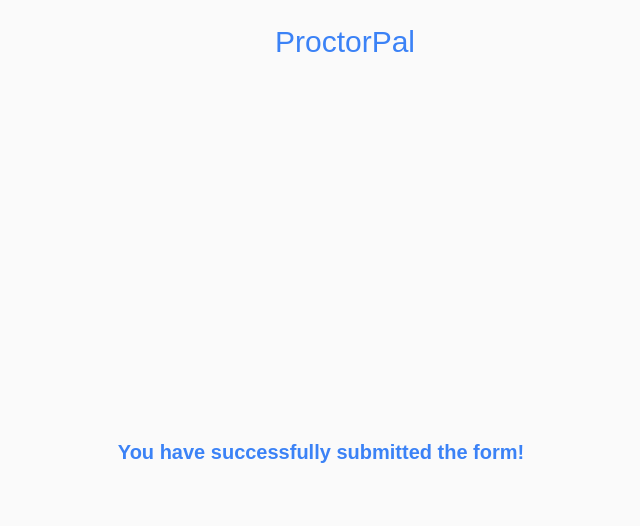
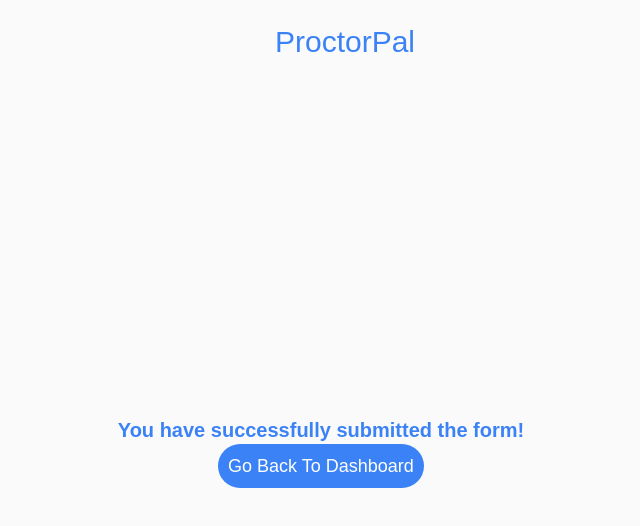
Before and after one commit to shreyasri258/Integrated-Client, a React (Vite) app: page /ansform/submitted in a window 1280 px wide. Shown: the top 526 px of the page, without its empty margins (319-959 px from the left). Built offline with nearby package versions, Linux system fonts and the light colour scheme.

Commit message:
Submitted Button Update

```diff
--- a/src/Admin/Submitted.jsx
+++ b/src/Admin/Submitted.jsx
@@ -1,6 +1,34 @@
 import { Link } from "react-router-dom";
+import Button from "./ui/Button";
+import React from 'react';
+import { useNavigate } from 'react-router-dom';
+import Swal from 'sweetalert2';
+
+
 
 function Submitted() {
+  const history = useNavigate();
+
+  const handleClick = () => {
+    // Open the student-dashboard URL in a new tab
+    const newWindow = window.open('/student-dashboard', '_blank');
+
+    // Display a SweetAlert confirmation dialog to close the current window manually
+    if (newWindow) {
+      newWindow.focus(); // Ensure the new window is focused
+      Swal.fire({
+        title: 'Close Window',
+        text: 'Please close this window manually after confirming the action.',
+        icon: 'info',
+        confirmButtonText: 'OK',
+      }).then((result) => {
+        if (result.isConfirmed) {
+          window.close(); // Close the current window
+        }
+      });
+    }
+  };
+
   return (
     <div>
       <div className="flex justify-center items-center p-6">
@@ -14,6 +42,13 @@
       <div className="flex h-screen justify-center items-center">
         <h1 className="text-xl text-blue-500 font-bold pb-16">
           You have successfully submitted the form!
+          <Button
+          classes={"self-start hover:ring-8 ring-indigo-200 text-lg py-2 px-4"}
+          type="submit"
+          onClick={() => handleClick()}
+        >
+          Go Back To Dashboard
+        </Button>
         </h1>
       </div>
     </div>
```
